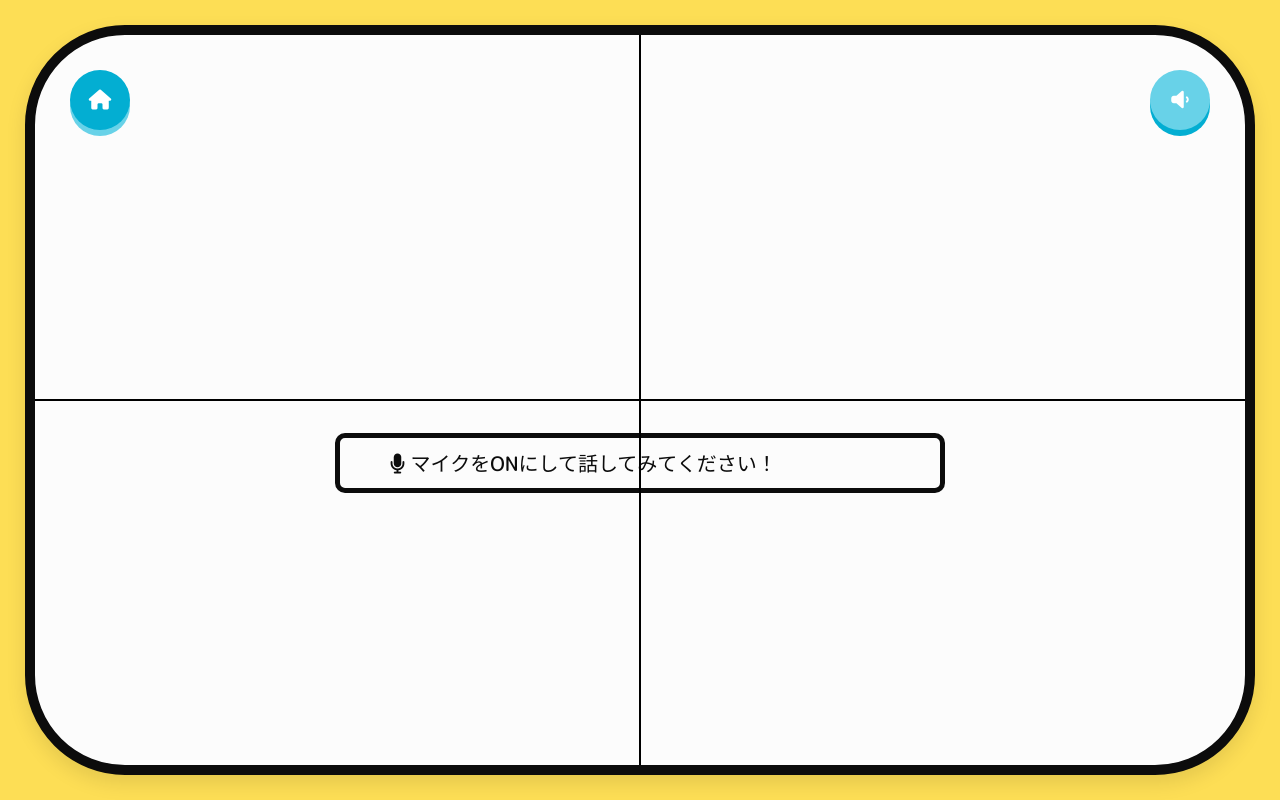
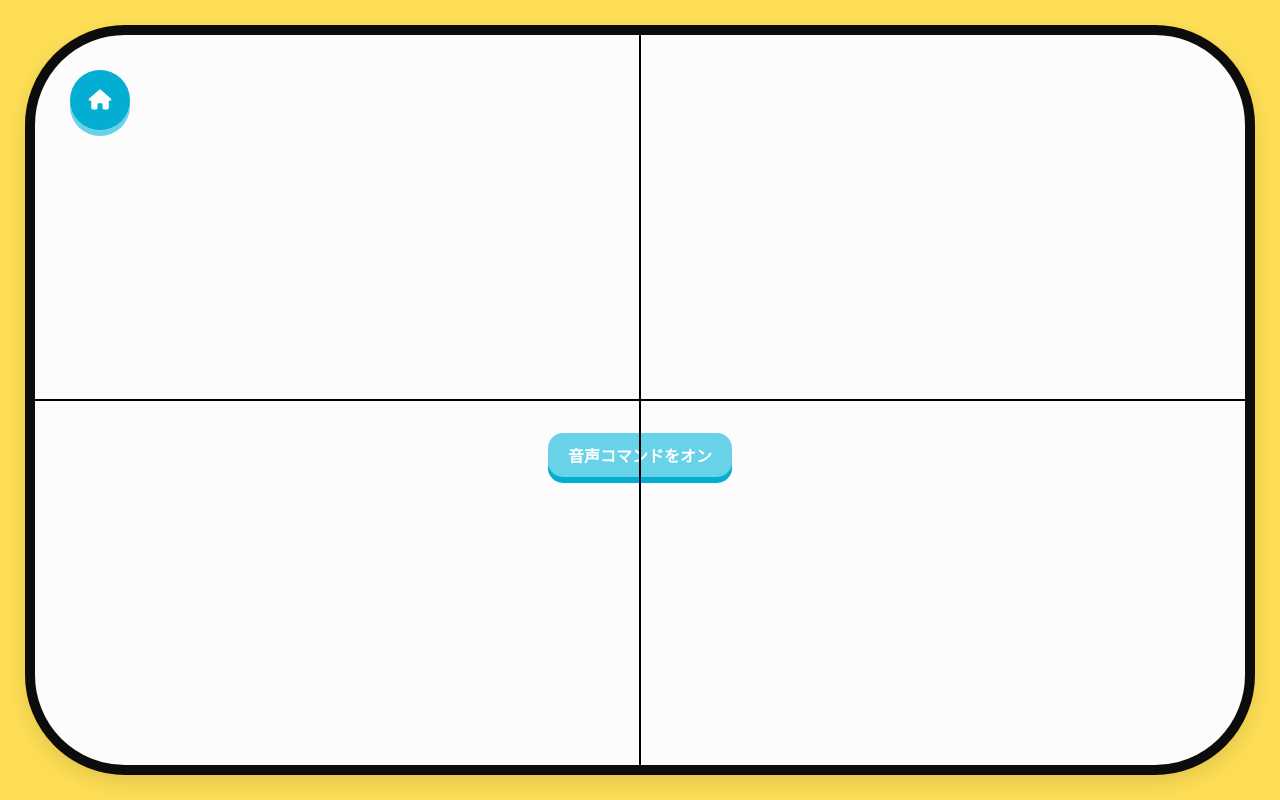
Before and after one commit to Pikaachu/onomatope, a PHP site: page /category.php in a window 1280 px wide. Run offline with PHP 8.4, Linux system fonts and the light colour scheme; data that the repository does not hold is empty; some libraries are stand-ins or nearby versions.

Commit message:
update category

```diff
--- a/category.php
+++ b/category.php
@@ -15,7 +15,6 @@
     <link rel="stylesheet" href="css/style.css">
 
     <style>
-
 
         /* Horizontal and Vertical Lines */
         main::before,
@@ -93,18 +92,12 @@
 
                     <!-- buttons -->
                     <a href="index.php" class="btn btn-top btn-left btn-control btn-round flex-box" style="z-index: 1000"><i class="fa-solid fa-house"></i></a>
-                    <button class="btn btn-top btn-right btn-control btn-round" style="z-index: 1000"><i class="fa-solid fa-volume-low"></i></button>
                 </div>
 
             </div>
 
             <!-- for マイク  -->
-            <div class="text flex-box">
-                <div class="box">
-                    <i class="fa-solid fa-microphone" id="mic-icon"></i>
-                    <span id="user-speech">マイクをONにして話してみてください！</span>
-                </div>
-            </div>
+            <button id="voice-toggle">音声コマンドをオン</button>
         </main>
 
         <!-- js -->
--- a/css/style.css
+++ b/css/style.css
@@ -395,7 +395,7 @@ main {
     display: grid;
     grid-template-columns: repeat(2, auto);
     gap: 0px;
-    margin-top: 95px;
+    margin-top: 80px;
     padding-bottom: 10px;
 }
 
```
